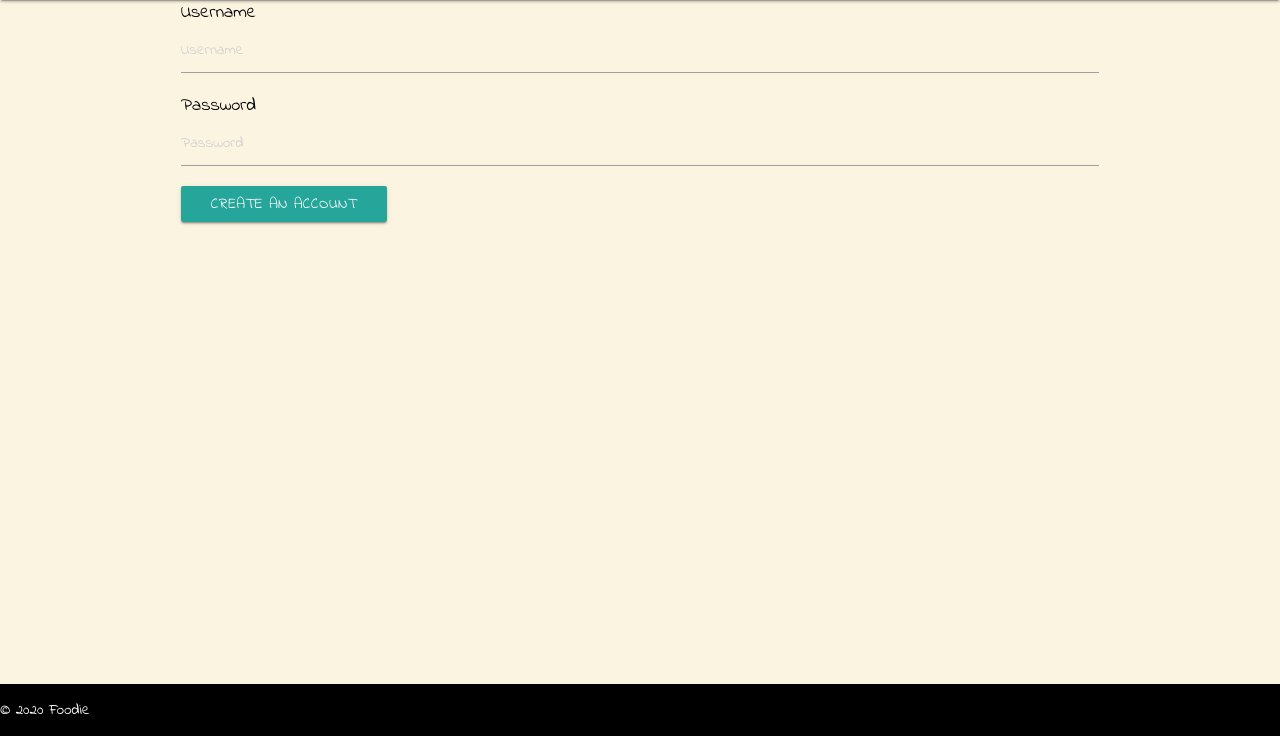
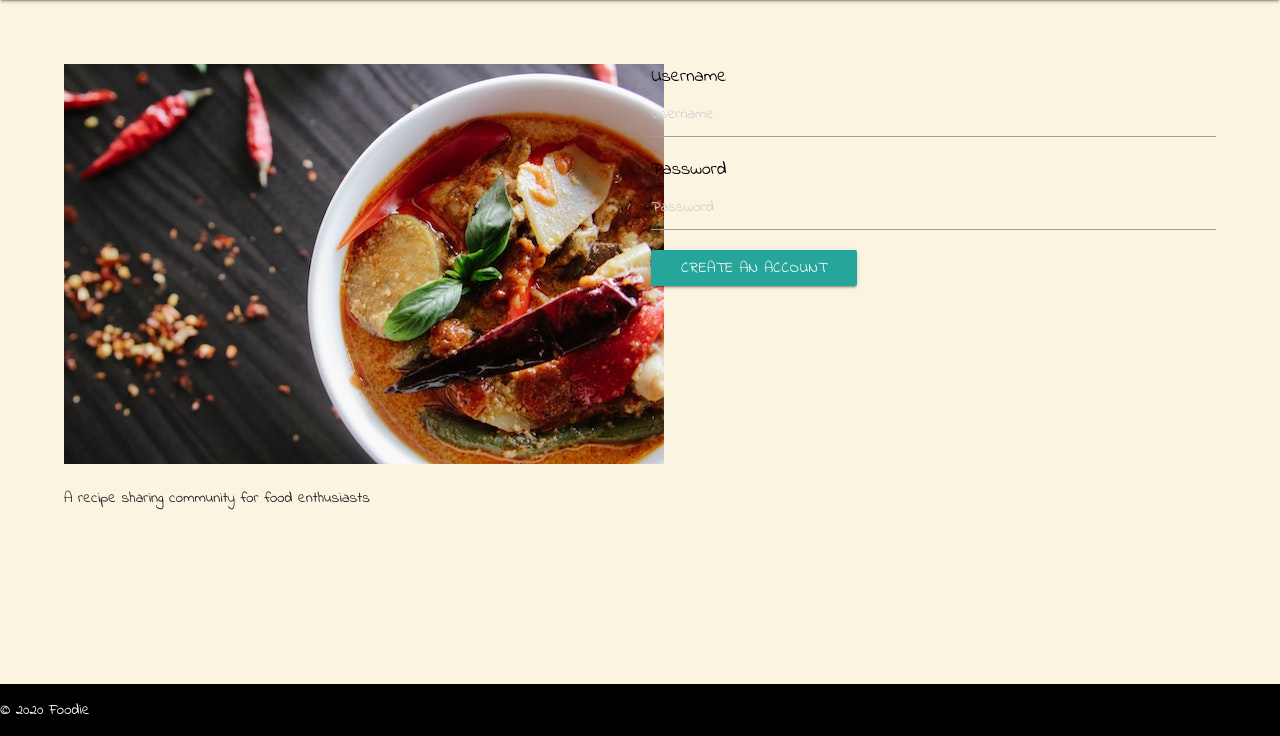
Before and after one commit to coderkatew/foodie, a Flask app: page /register in a window 1280 px wide. Shown: the part 64-800 px from the top of the page. Run offline with Flask 2, Linux system fonts and the light colour scheme; some libraries are stand-ins or nearby versions.

Commit message:
Restructure login and register page layouts

```diff
--- a/static/css/style.css
+++ b/static/css/style.css
@@ -27,14 +27,22 @@ nav ul .active {
   color: #D6204E;
 }
 
-/* ----- Login Page -----*/
-#login.container{
-    width:100%;
-    margin: 0;
+/* ----- Login and Register -----*/
+
+.form-group label {
+    color: black;
+    font-size: 120%;
 }
 
+#login, #register {
+    padding: 5%;
+    max-width: 100%;
+}
 
-
+#login.container, #register.container {
+    margin: 0;
+    width: 100%;
+}
 
 /* ----- Buttons -----*/
 
@@ -57,17 +65,7 @@ nav ul .active {
     font-weight: bold;
 }
 
-/* ----- Login -----*/
 
-.form-group label {
-    color: black;
-    font-size: 120%;
-}
-
-#login {
-    padding: 5%;
-    max-width: 50%;
-}
 
 footer {
     background-color:black;
--- a/templates/login.html
+++ b/templates/login.html
@@ -1,12 +1,12 @@
 
 {% extends 'index.html' %} {% block content %}
 <div id="login" class="container">
-    <div class="login-row">
-    <div class="column">
+    <div class="row">
+    <div class="col s6">
     <img src="{{ url_for('static', filename='images/login.jpg') }}" alt="photo of red curry dish" />
     <p>A recipe sharing community for food enthusiasts</p>
     </div>
-        <div class="column">
+        <div class="col s6">
             <form method=POST action="{{ url_for('login')}}">
                 <div class="form-group">
                     <label for="exampleInputEmail1">Username</label>
--- a/templates/register.html
+++ b/templates/register.html
@@ -1,8 +1,12 @@
 {% extends 'index.html' %} {% block content %}
 
-<div class="container">
+<div id="register" class="container">
     <div class="row">
-        <div class="col-md-4 col-md-offset-4">
+    <div class="col s6">
+    <img src="{{ url_for('static', filename='images/login.jpg') }}" alt="photo of red curry dish" />
+    <p>A recipe sharing community for food enthusiasts</p>
+    </div>
+        <div class="col s6">
             <form method=POST action="{{ url_for('register') }}">
                 <div class="form-group">
                     <label for="exampleInputEmail1">Username</label>
```
